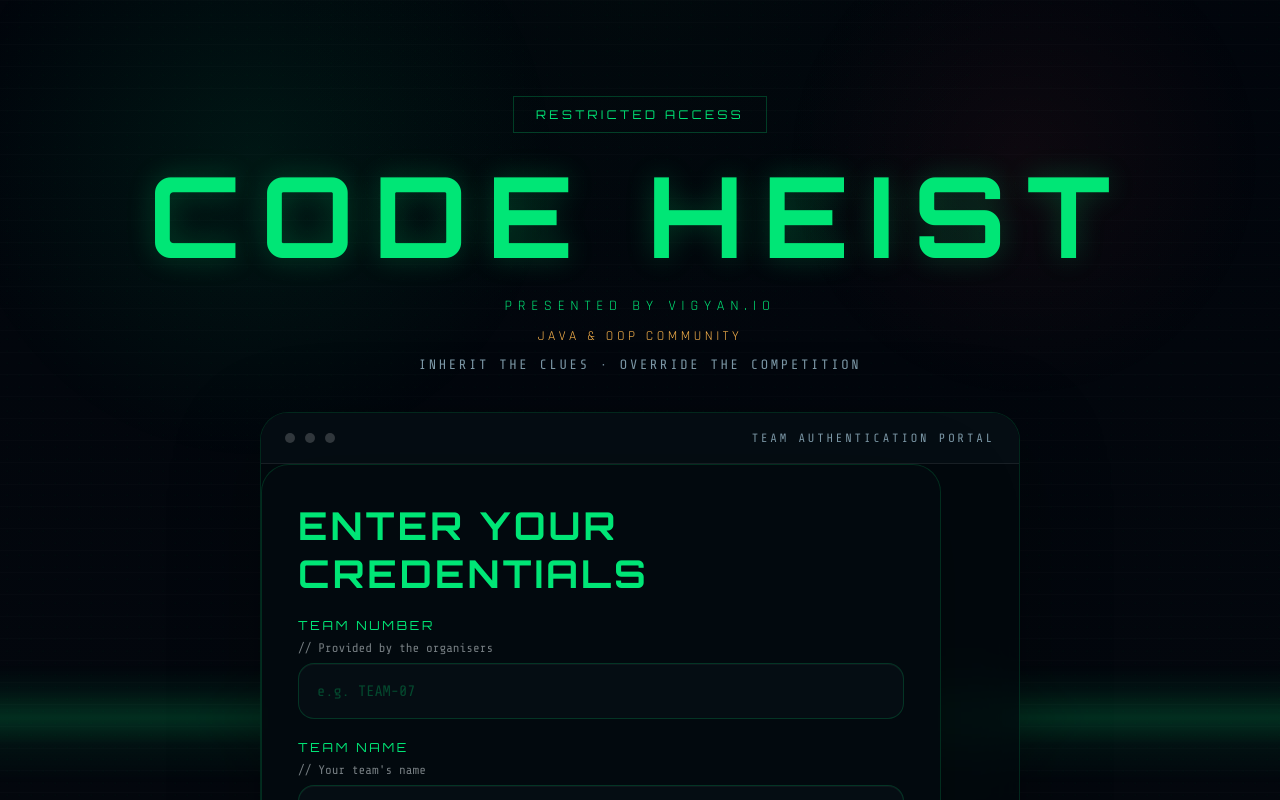
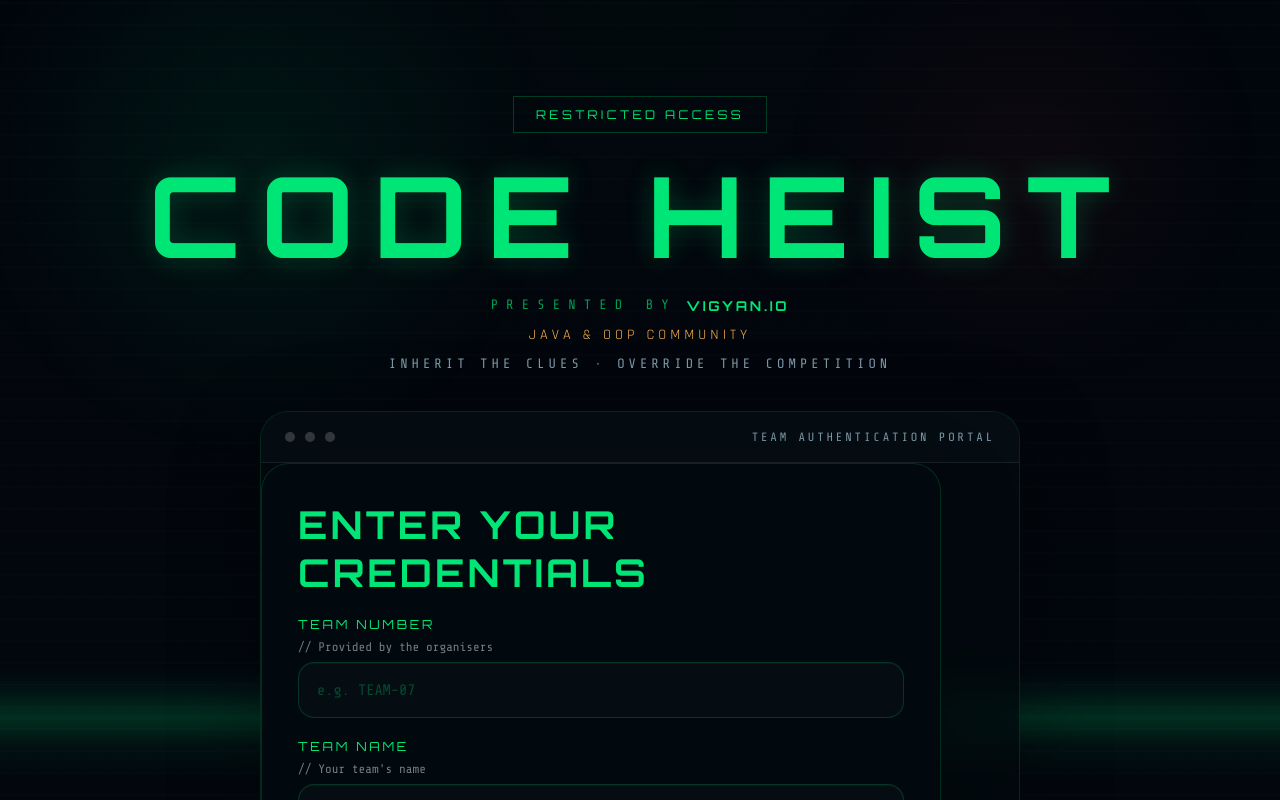
Before and after one commit to Prajwal-N324/Code-Heist, a Next.js app: page /login in a window 1280 px wide. Shown: the top 800 px of the page. Built offline with nearby package versions, Linux system fonts and the light colour scheme.

Commit message:
login style updated

```diff
--- a/pages/login.js
+++ b/pages/login.js
@@ -44,7 +44,7 @@ export default function LoginPage() {
         <div className="login-intro">
           <span className="intro-label">RESTRICTED ACCESS</span>
           <h1 className="login-title">CODE HEIST</h1>
-          <p className="login-subtitle">PRESENTED BY VIGYAN.IO</p>
+          <p className="login-subtitle"><span className="presented-label">PRESENTED BY</span> <strong>VIGYAN.IO</strong></p>
           <p className="login-tagline">JAVA & OOP COMMUNITY</p>
           <p className="login-hint">INHERIT THE CLUES · OVERRIDE THE COMPETITION</p>
         </div>
--- a/styles/globals.css
+++ b/styles/globals.css
@@ -301,6 +301,16 @@ a {
   mix-blend-mode: screen;
   pointer-events: none;
   z-index: 2;
+  animation: scanlineMove 10s linear infinite;
+}
+
+@keyframes scanlineMove {
+  0% {
+    background-position: 0 0;
+  }
+  100% {
+    background-position: 0 44px;
+  }
 }
 
 .particle-layer {
@@ -425,27 +435,42 @@ body {
 
 .login-subtitle {
   margin: 0;
-  color: var(--accent);
-  font-family: var(--ui);
-  letter-spacing: 0.4em;
-  text-transform: uppercase;
-  font-size: 0.9rem;
+  display: flex;
+  justify-content: center;
+  gap: 0.6rem;
+  font-family: var(--mono);
+  letter-spacing: 0.5em;
+  text-transform: uppercase;
+  font-size: 0.85rem;
+  color: rgba(0, 230, 118, 0.9);
+}
+
+.presented-label {
+  opacity: 0.75;
+  letter-spacing: 0.6em;
+  font-weight: 400;
+}
+
+.login-subtitle strong {
+  font-family: var(--head);
+  color: var(--green);
+  letter-spacing: 0.2em;
 }
 
 .login-tagline {
   margin: 0;
   color: #ffb74d;
   font-family: var(--ui);
-  letter-spacing: 0.26em;
-  text-transform: uppercase;
-  font-size: 0.85rem;
+  letter-spacing: 0.28em;
+  text-transform: uppercase;
+  font-size: 0.9rem;
 }
 
 .login-hint {
   margin: 0;
   color: var(--muted2);
   font-family: var(--mono);
-  letter-spacing: 0.2em;
+  letter-spacing: 0.3em;
   font-size: 0.85rem;
 }
 
```
